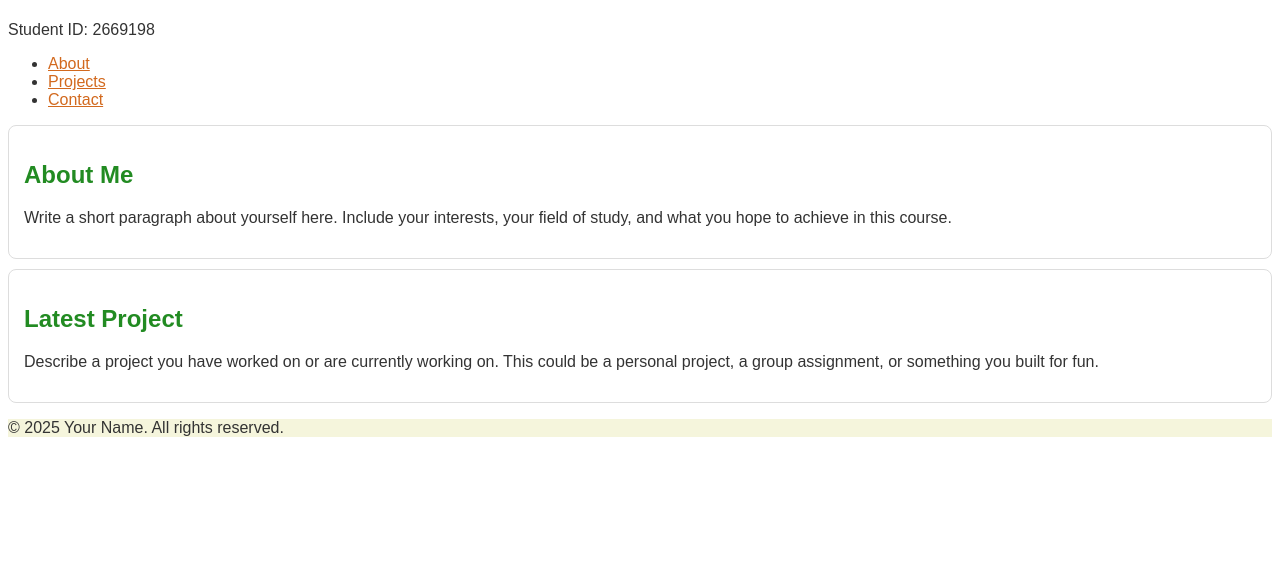
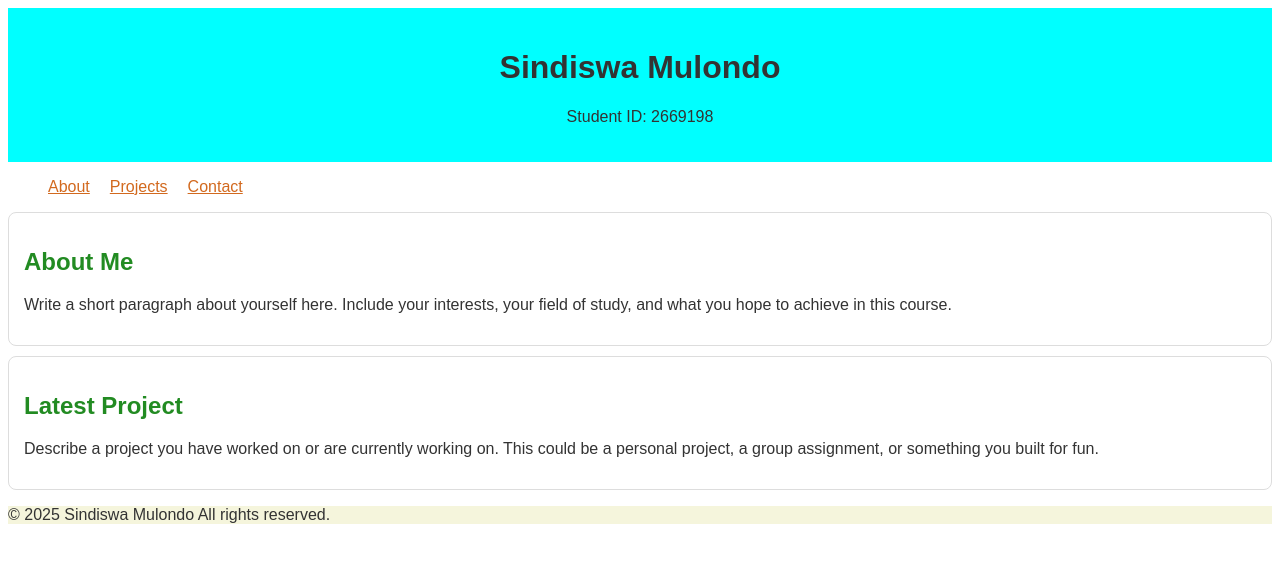
Before and after one commit to SindyMl/2669198-portfolio-, a plain HTML site: page 2669198-lab2.html in a window 1280 px wide. Drawn offline with Linux system fonts and the light colour scheme.

Commit message:
fixed mistakes

```diff
--- a/2669198-lab2.html
+++ b/2669198-lab2.html
@@ -10,20 +10,21 @@
             font-family: Arial, Helvetica, sans-serif;
             color: #333;
         }
-        main-header{
-            background-color: aquamarine;
+        #main-header{
+            background-color:aqua;
             text-align: center;
             padding: 20px;
         }
         h1{
-            font-size: xx-large;
+            font-size:xx-large;
         }
         h2{
             color:forestgreen;
         }
-        nav.ul{
+        nav ul{
             display: flex;
             list-style: none;
+            gap:20px;
         }
         .card{
             padding: 15px;
@@ -42,7 +43,7 @@
 </head>
 <body>
     <header id="main-header">
-        <h1><Sindiswa Mulondo></h1>
+        <h1>Sindiswa Mulondo</h1>
         <p>Student ID: 2669198</p>
     </header>
 
@@ -67,7 +68,7 @@
     </main>
 
     <footer>
-        <p>&copy; 2025 Your Name. All rights reserved.</p>
+        <p>&copy; 2025 Sindiswa Mulondo All rights reserved.</p>
     </footer>
 </body>
 </html>
```
